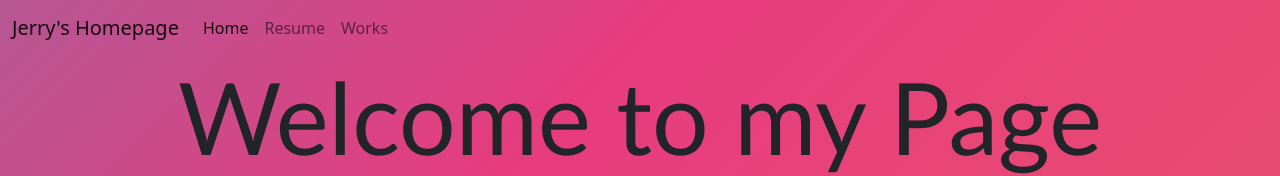
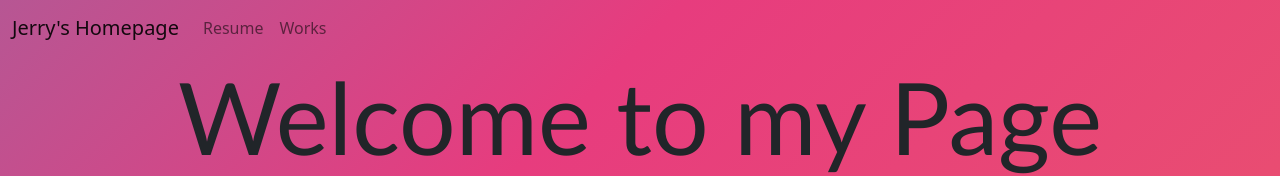
Before and after one commit to rapperthedabber/REACT-Portfolio, a React (Create React App) app in the folder portfolio-app/: page / in a window 1280 px wide. Shown: the top 176 px of the page. Built offline with nearby package versions, Linux system fonts and the light colour scheme.

Commit message:
fixed navbar deleted

```diff
--- a/portfolio-app/src/components/HelloDiv.js
+++ b/portfolio-app/src/components/HelloDiv.js
@@ -19,7 +19,6 @@
           </button>
           <div class="collapse navbar-collapse" id="navbarNavAltMarkup">
             <div class="navbar-nav">
-              <a class="nav-link active" aria-current="page" href="#">Home</a>
           <Description about = {about} setAbout ={setAbout}/>
               <a class="nav-link" href='#Works' onClick={()=>setWork(!work)}>Works</a>
               <a class="nav-link" href ="#Contact">Contact</a>
@@ -109,7 +108,6 @@
     </button>
     <div class="collapse navbar-collapse" id="navbarNavAltMarkup">
       <div class="navbar-nav">
-        <a class="nav-link active" aria-current="page" href="#">Home</a>
         <Description about = {about} setAbout ={setAbout}/>
        <a class="nav-link" href='#Works' onClick={()=>setWork(!work)}>Works</a>
       </div>
```
